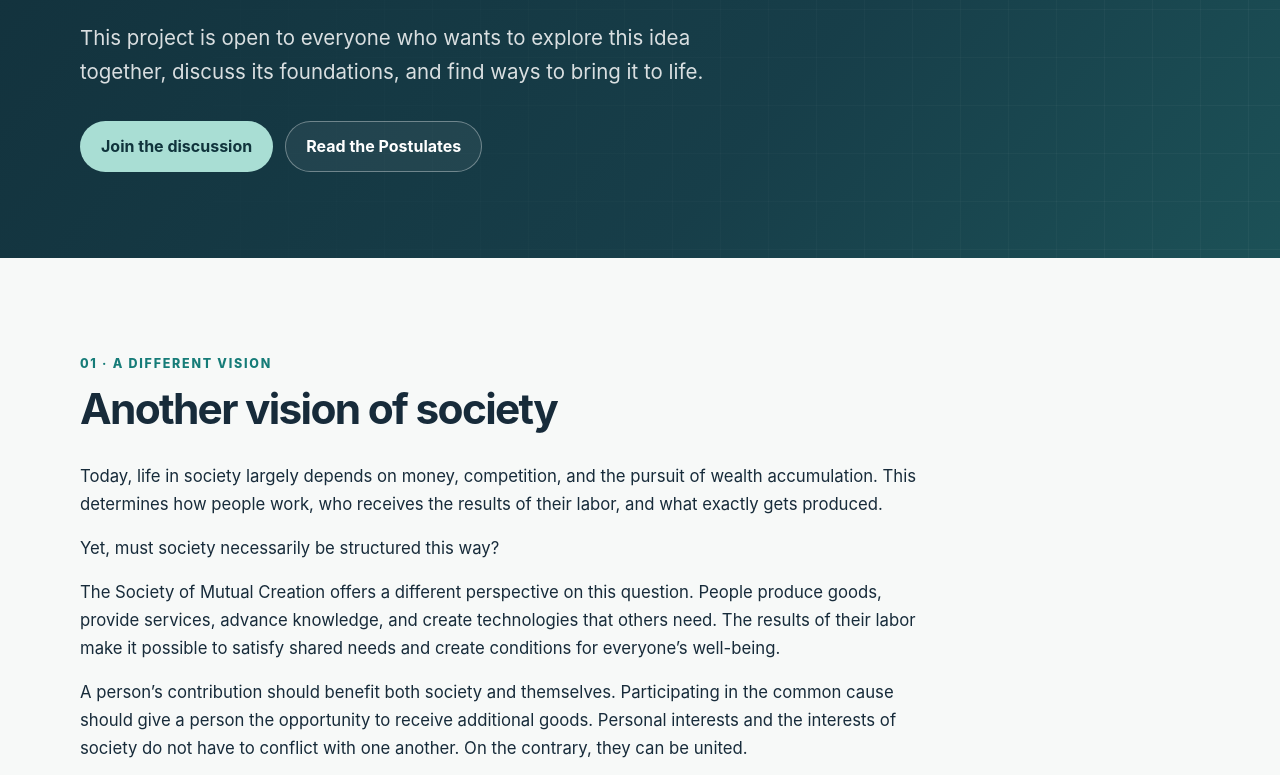
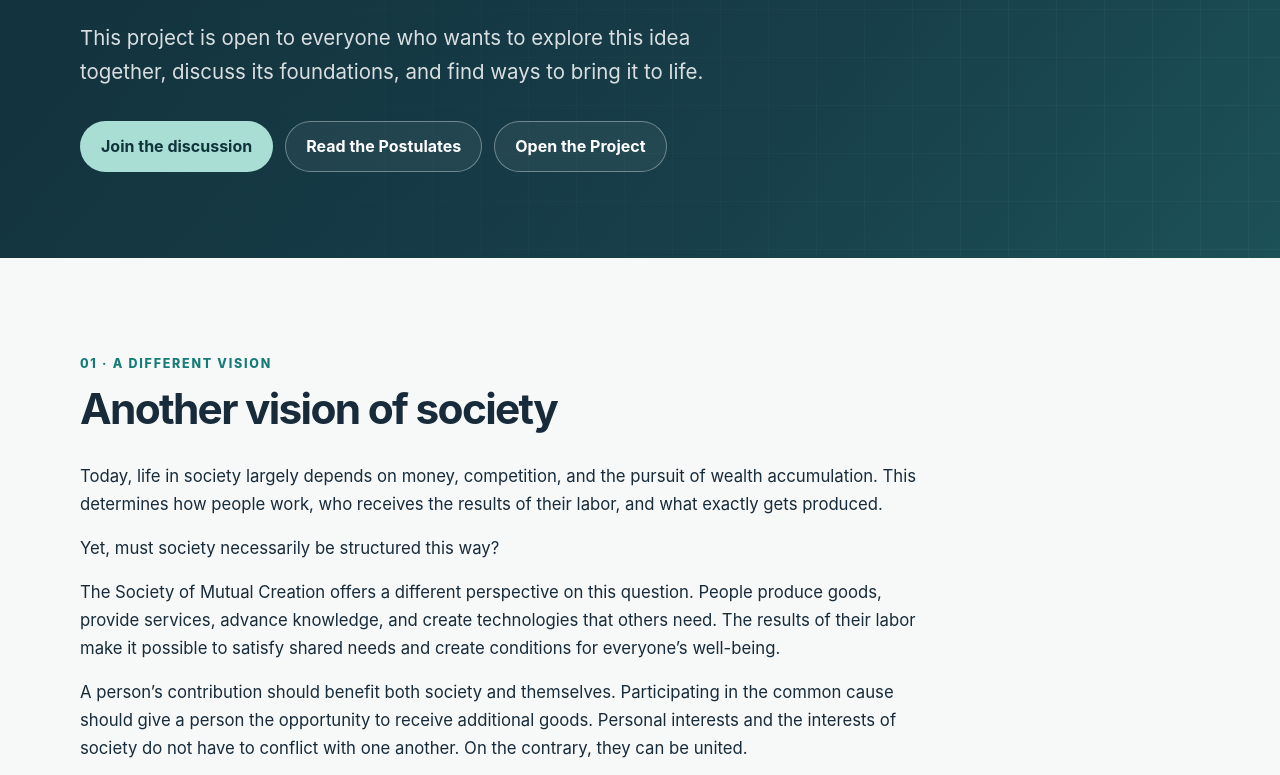
Before and after one commit to artyom-goldaev/Society-of-Mutual-Creation, a plain HTML site: page docs/index.html in a window 1280 px wide. Shown: the part 807-1582 px from the top of the page. Drawn offline with Linux system fonts and the light colour scheme.

Commit message:
Add project board links to English website

```diff
--- a/docs/index.html
+++ b/docs/index.html
@@ -26,7 +26,7 @@
 <p>A society where personal interest does not contradict the common good, but helps create it. Where resources are used wisely, and a person is a participant in creating a better future rather than a means for others to make a profit.</p></div>
         <p class="hero-question">How could such a society be organized?</p>
         <p class="lead">This project is open to everyone who wants to explore this idea together, discuss its foundations, and find ways to bring it to life.</p>
-        <div class="actions"><a class="button primary" href="https://github.com/artyom-goldaev/Society-of-Mutual-Creation/discussions">Join the discussion</a><a class="button secondary" href="en/Postulates_Edition_1.0.pdf">Read the Postulates</a></div>
+        <div class="actions"><a class="button primary" href="https://github.com/artyom-goldaev/Society-of-Mutual-Creation/discussions">Join the discussion</a><a class="button secondary" href="en/Postulates_Edition_1.0.pdf">Read the Postulates</a><a class="button secondary" href="https://github.com/users/artyom-goldaev/projects/2">Open the Project</a></div>
       </div>
       <img class="hero-art" src="assets/network.svg" alt=""/>
     </div>
@@ -100,6 +100,7 @@
       <div class="actions">
         <a class="button primary" href="https://github.com/artyom-goldaev/Society-of-Mutual-Creation/discussions">Join the discussion</a>
         <a class="button secondary" href="en/Postulates_Edition_1.0.pdf">Read the Postulates</a>
+        <a class="button secondary" href="https://github.com/users/artyom-goldaev/projects/2">Open the Project</a>
       </div>
     </section>
   </main>
```
